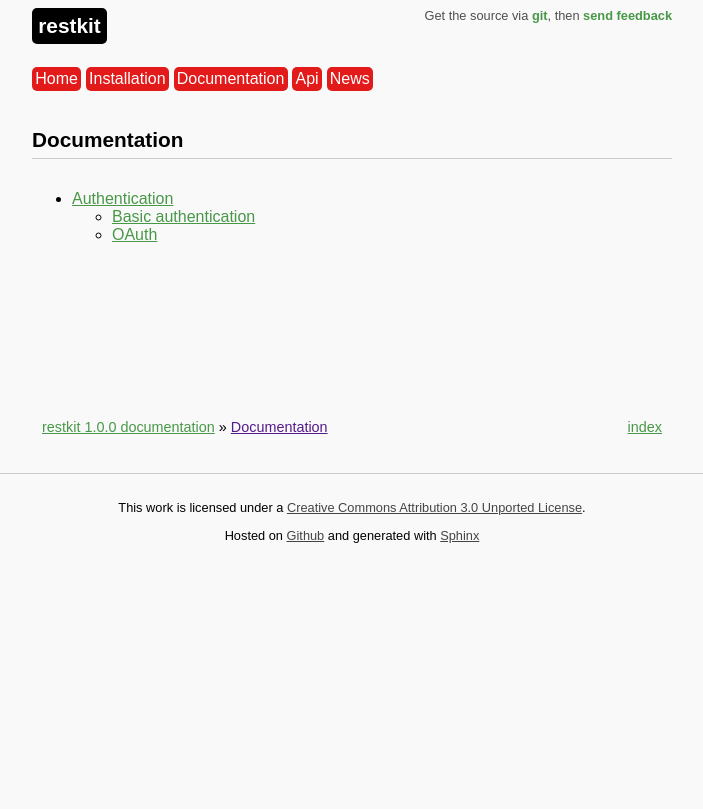
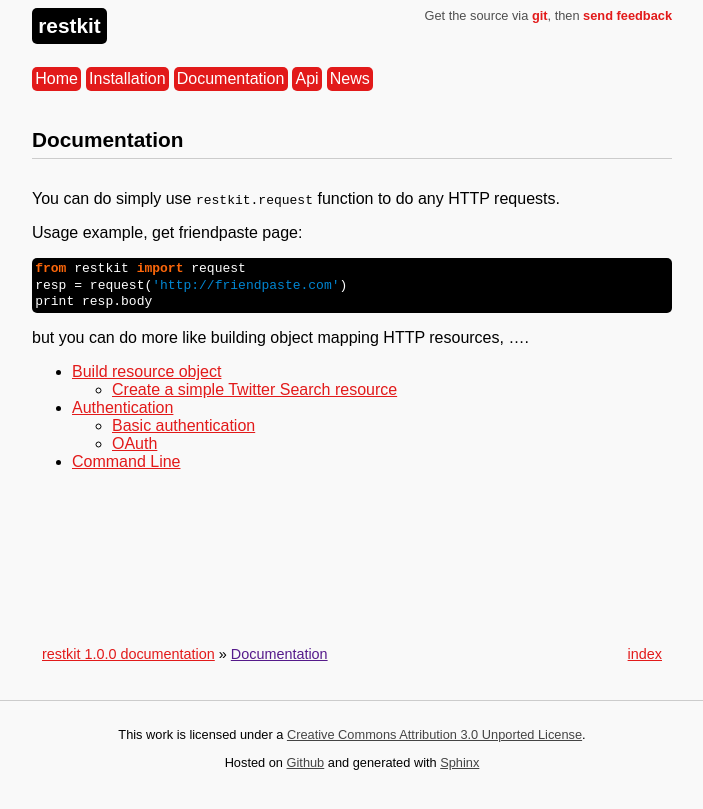
Before and after one commit to benoitc/restkit, a Sphinx documentation site: the page built from doc/doc/index.rst, in a window 1280 px wide. Shown: the top 809 px of the page, without its empty margins (288-991 px from the left). Built offline with Sphinx 7.4.7, drawn with Linux system fonts in a browser that asks for light colours.

Commit message:
last steps for doc

```diff
--- a/doc/_static/restkit.css
+++ b/doc/_static/restkit.css
@@ -8,7 +8,11 @@
 }
 
 a {
-   color: #489848;
+   color: #e21a1a;
+}
+
+a:hover {
+    color: #000;
 }
 
 h1 {
@@ -109,8 +113,13 @@
     text-decoration: None;
 }
 
-
-
+div.highlight {
+    background: #000;
+    border-radius: 5px;
+    -moz-border-radius: 5px;
+    -webkit-border-radius: 5px;
+    padding: .2em;
+}
 
 #footer {
     border-top: 1px solid #ccc;
--- a/doc/conf.py
+++ b/doc/conf.py
@@ -25,7 +25,7 @@
 
 
 exclude_trees = ['_build']
-pygments_style = 'sphinx'
+pygments_style = 'fruity'
 html_theme = 'basic'
 html_theme_path = [""]
 html_static_path = ['_static']
--- a/doc/doc/index.rst
+++ b/doc/doc/index.rst
@@ -2,8 +2,20 @@
 
 Documentation
 =============
+You can do simply use  :api:`restkit.request` function to do any HTTP requests.
+
+Usage example, get friendpaste page::
+
+  from restkit import request
+  resp = request('http://friendpaste.com')
+  print resp.body
+
+
+but you can do more like building object mapping HTTP resources, ....
 
 .. toctree::
    :maxdepth: 2
 
+   resource
    authentication
+   client
```
Also changed, not shown: doc/doc/client.rst (added, +21 -0 lines), doc/doc/resource.rst (added, +38 -0 lines).
